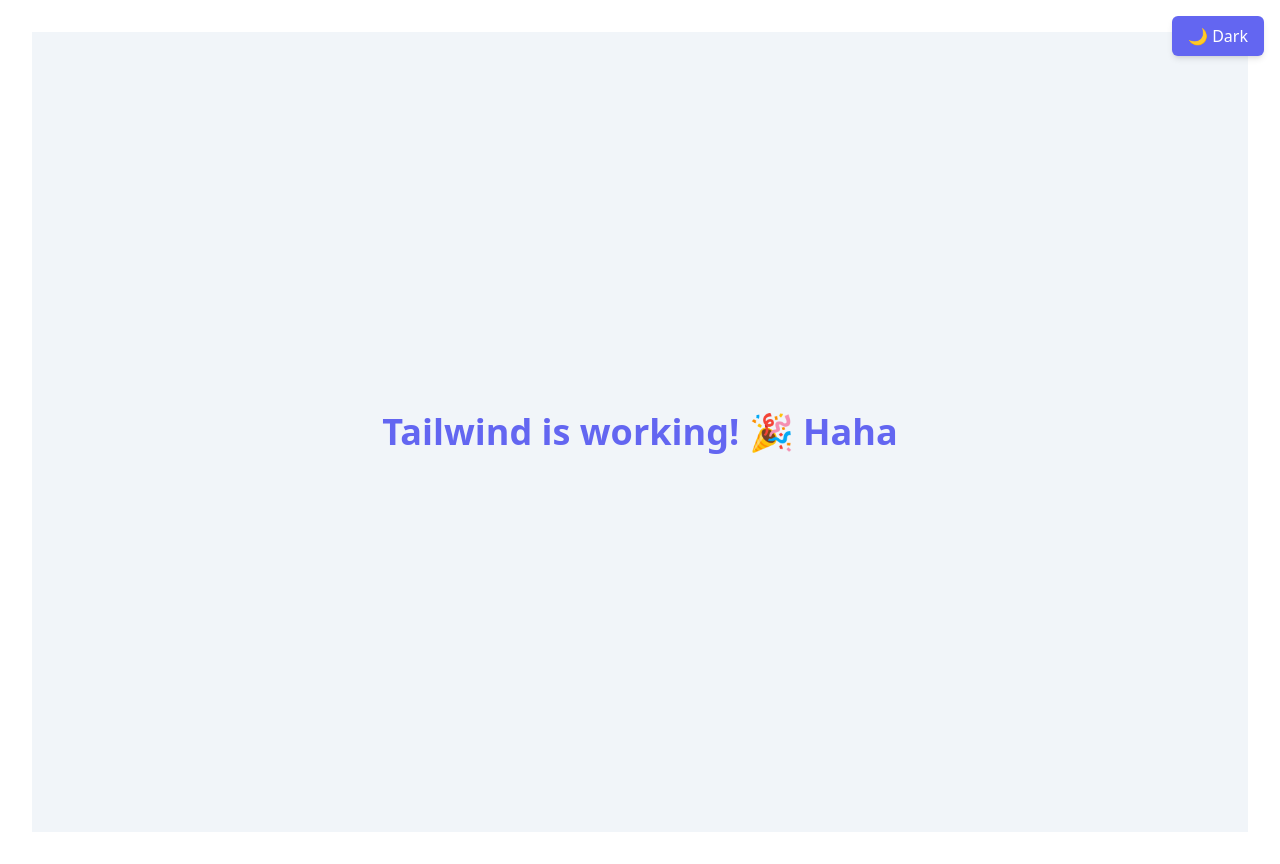
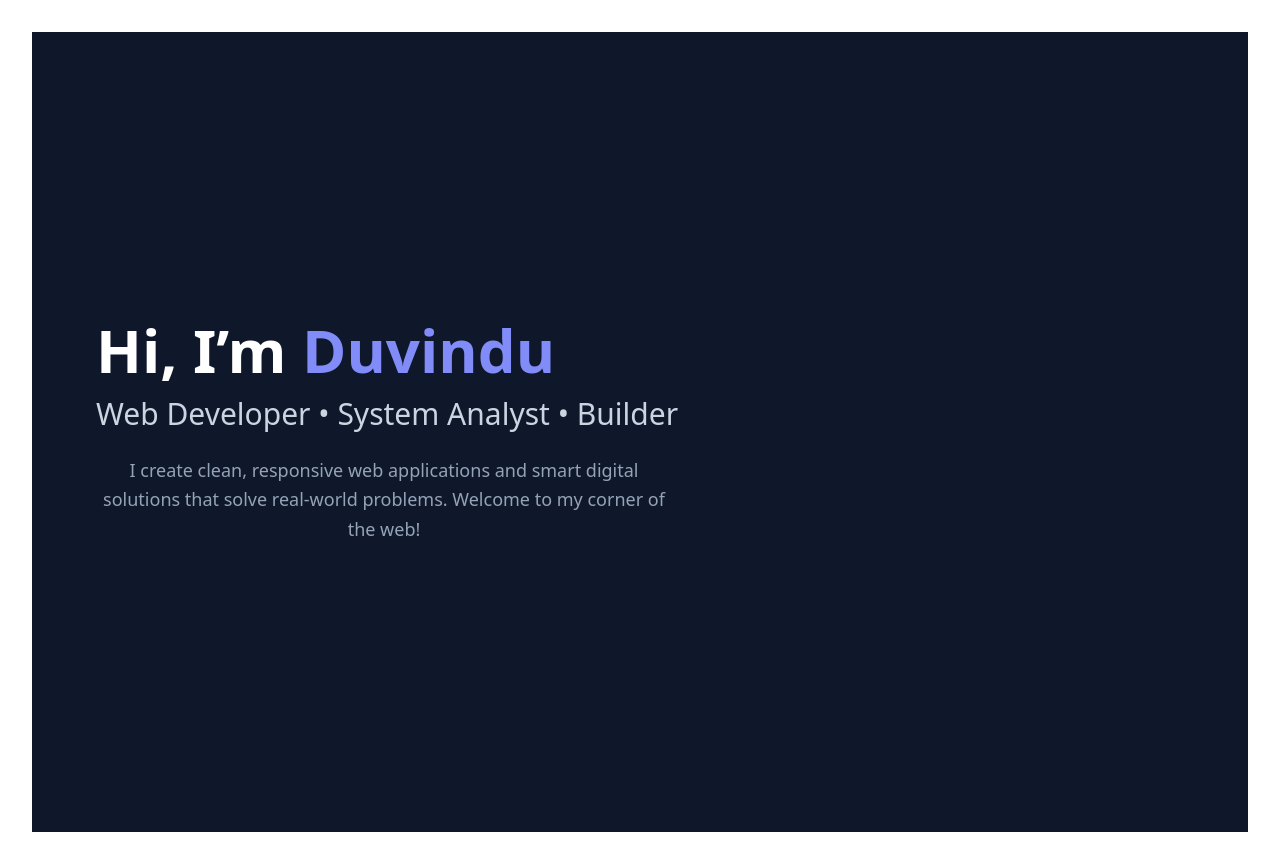
Before and after one commit to DuvinduRathnayake/Portfolio-2025, a React (Vite) app in the folder duvindu-portfolio/: page / in a window 1280 px wide. Built offline with nearby package versions, Linux system fonts and the light colour scheme.

Commit message:
Updated Hero Section

```diff
--- a/duvindu-portfolio/src/App.jsx
+++ b/duvindu-portfolio/src/App.jsx
@@ -1,14 +1,12 @@
 import ThemeToggle from './components/ThemeToggle';
 import './App.css';
+import Hero from './sections/Hero';
 
 function App() {
   return (
-    <div className='min-h-screen flex items-center justify-center bg-slate-100 dark:bg-slate-900 text-slate-900 dark:text-white'>
-      <ThemeToggle />
-      <h1 className='text-4xl font-bold text-primary'>
-        Tailwind is working! 🎉 Haha
-      </h1>
-    </div>
+    <main className='bg-slate-900 text-white'>
+      <Hero />
+    </main>
   );
 }
 
--- a/duvindu-portfolio/src/sections/Hero.jsx
+++ b/duvindu-portfolio/src/sections/Hero.jsx
@@ -1,29 +1,18 @@
 function Hero() {
   return (
-    <section className='min-h-screen flex items-center justify-center text-center px-4'>
-      <div>
-        <h1 className='text-5xl font-extrabold text-primary mb-4'>
-          Hey, I’m Duvindu Rathnayake 👋
-        </h1>
-        <p className='text-lg text-slate-600 dark:text-slate-300 mb-8 max-w-xl mx-auto'>
-          A passionate web developer building clean, modern, and responsive
-          applications.
-        </p>
-        <div className='flex justify-center gap-4'>
-          <a
-            href='#projects'
-            className='bg-primary text-white px-6 py-3 rounded hover:bg-primary-dark transition'
-          >
-            View Projects
-          </a>
-          <a
-            href='#contact'
-            className='border border-primary text-primary px-6 py-3 rounded hover:bg-primary hover:text-white transition'
-          >
-            Contact Me
-          </a>
-        </div>
-      </div>
+    <section className='min-h-screen flex flex-col justify-center items-start px-6 sm:px-16 bg-slate-900 text-white'>
+      <h1 className='text-5xl sm:text-6xl font-bold mb-4'>
+        Hi, I’m <span className='text-indigo-400'>Duvindu</span>
+      </h1>
+
+      <h2 className='text-2xl sm:text-3xl text-slate-300 mb-6'>
+        Web Developer • System Analyst • Builder
+      </h2>
+
+      <p className='max-w-xl text-lg text-slate-400 leading-relaxed'>
+        I create clean, responsive web applications and smart digital solutions
+        that solve real-world problems. Welcome to my corner of the web!
+      </p>
     </section>
   );
 }
```
